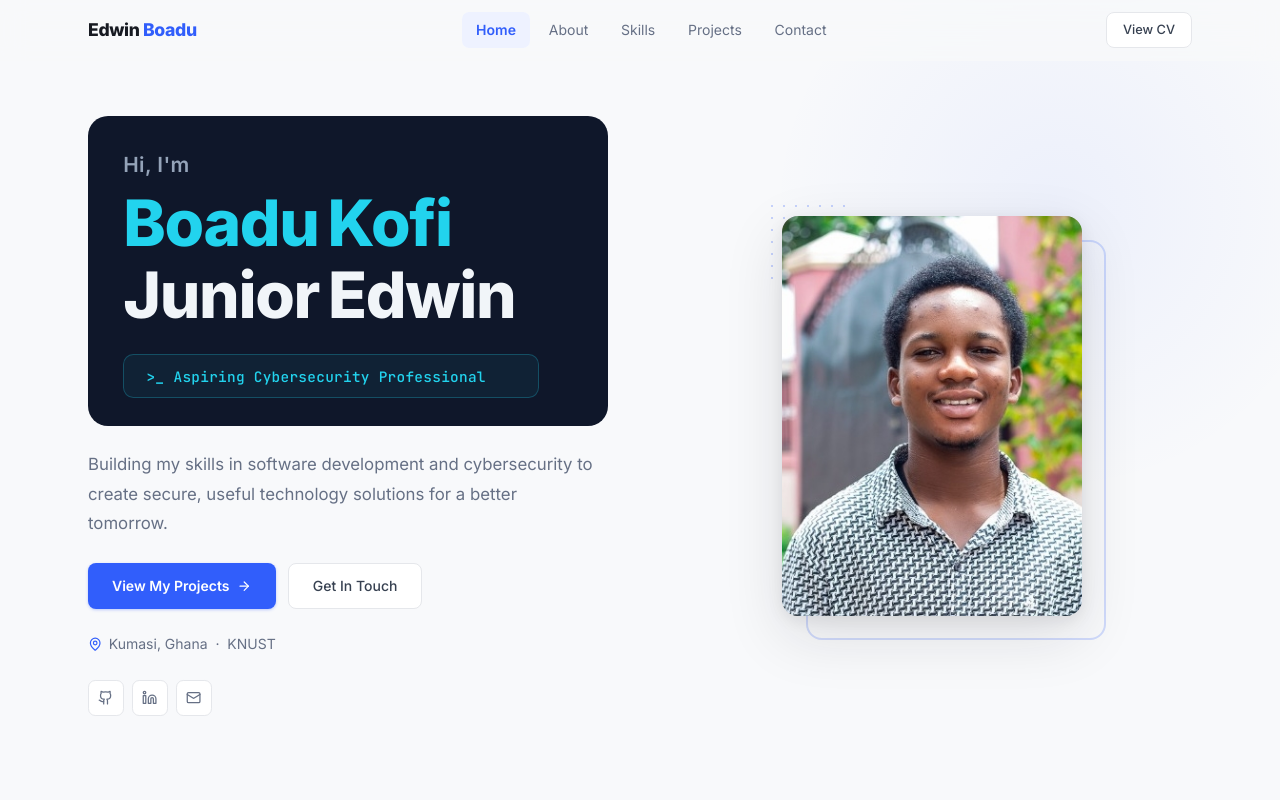
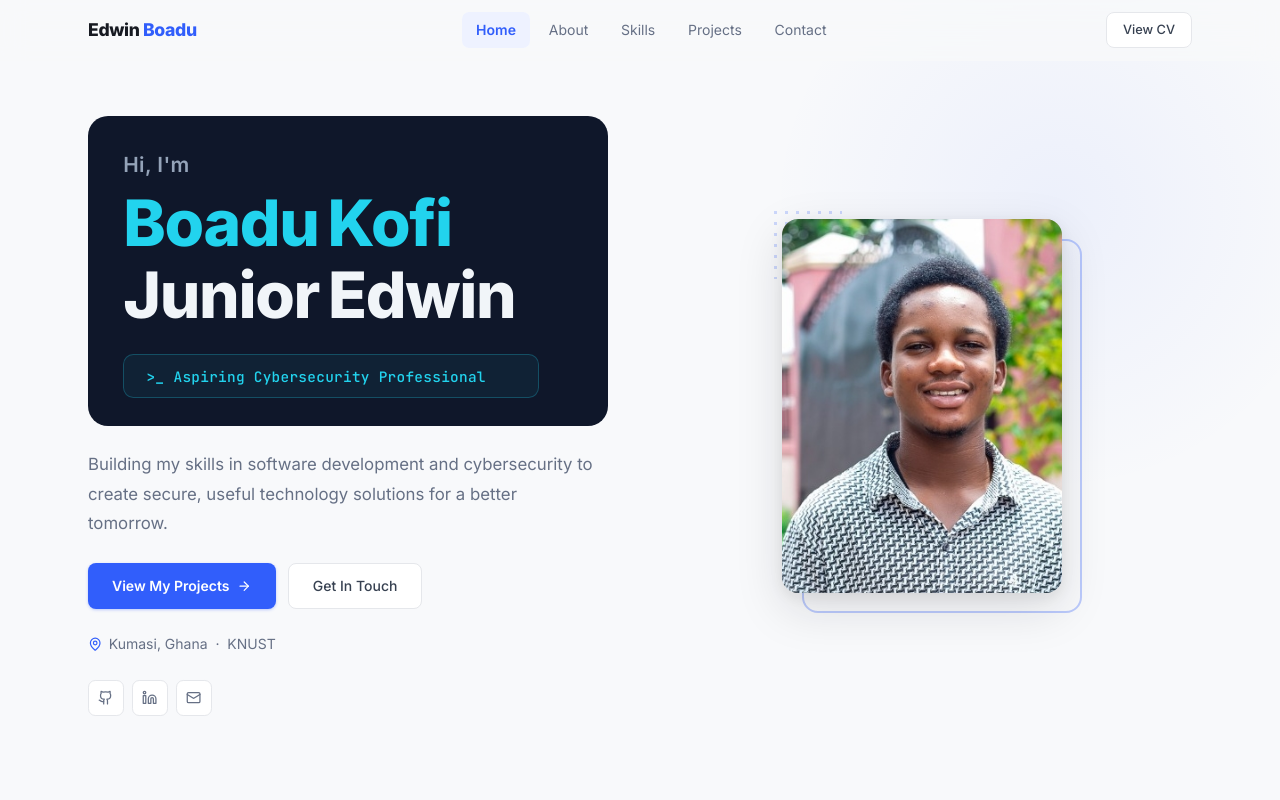
Before and after one commit to Junior09-gif/My-Portfolio, a React (Vite) app in the folder My-Portfolio-main/My-Portfolio-main/: page / in a window 1280 px wide. Shown: the top 800 px of the page. Built offline with nearby package versions, Linux system fonts and the light colour scheme.

Commit message:
Fix photo frame: decorative square perfectly behind photo with padding offset

```diff
--- a/My-Portfolio-main/My-Portfolio-main/src/components/Hero.tsx
+++ b/My-Portfolio-main/My-Portfolio-main/src/components/Hero.tsx
@@ -264,35 +264,45 @@ export default function Hero({ onOpenResume }: HeroProps) {
             initial={{ opacity: 0, scale: 0.96 }}
             animate={{ opacity: 1, scale: 1 }}
             transition={{ duration: 0.6, ease: [0.22, 1, 0.36, 1], delay: 0.2 }}
-            style={{ display: "flex", justifyContent: "center" }}
+            style={{ display: "flex", justifyContent: "center", alignItems: "center" }}
           >
-            <div style={{ position: "relative", width: "clamp(200px, 28vw, 300px)" }}>
-              {/* Decorative square behind */}
+            {/* Outer wrapper — gives space for offset decorative frame */}
+            <div style={{
+              position: "relative",
+              width: "clamp(200px, 28vw, 300px)",
+              paddingRight: "1.25rem",
+              paddingBottom: "1.25rem",
+            }}>
+              {/* Decorative square — same size as photo, offset bottom-right */}
               <div style={{
-                position: "absolute", top: "1.5rem", right: "-1.5rem",
-                width: "100%", height: "100%",
+                position: "absolute",
+                bottom: 0,
+                right: 0,
+                width: "calc(100% - 1.25rem)",
+                height: "calc(100% - 1.25rem)",
                 border: "2px solid #315EFB",
                 borderRadius: "1rem",
-                opacity: 0.2,
-                zIndex: 0,
-              }} />
-              {/* Decorative dot grid top-left */}
-              <div style={{
-                position: "absolute", top: "-1rem", left: "-1rem",
-                width: "5rem", height: "5rem",
-                backgroundImage: "radial-gradient(circle, #315EFB 1.5px, transparent 1.5px)",
-                backgroundSize: "12px 12px",
-                opacity: 0.25,
+                opacity: 0.3,
                 zIndex: 0,
               }} />
 
-              {/* Photo — fully contained */}
+              {/* Dot grid — top-left accent */}
+              <div style={{
+                position: "absolute", top: "-0.75rem", left: "-0.75rem",
+                width: "4.5rem", height: "4.5rem",
+                backgroundImage: "radial-gradient(circle, #315EFB 1.5px, transparent 1.5px)",
+                backgroundSize: "11px 11px",
+                opacity: 0.22,
+                zIndex: 0,
+              }} />
+
+              {/* Photo — sits on top of decorative square */}
               <div style={{
                 position: "relative",
                 zIndex: 1,
                 borderRadius: "1rem",
                 overflow: "hidden",
-                boxShadow: "0 20px 60px rgba(23,26,33,0.12), 0 4px 16px rgba(23,26,33,0.08)",
+                boxShadow: "0 16px 48px rgba(23,26,33,0.13), 0 4px 14px rgba(23,26,33,0.07)",
                 background: "#E5E7EB",
                 width: "100%",
                 aspectRatio: "3/4",
```
